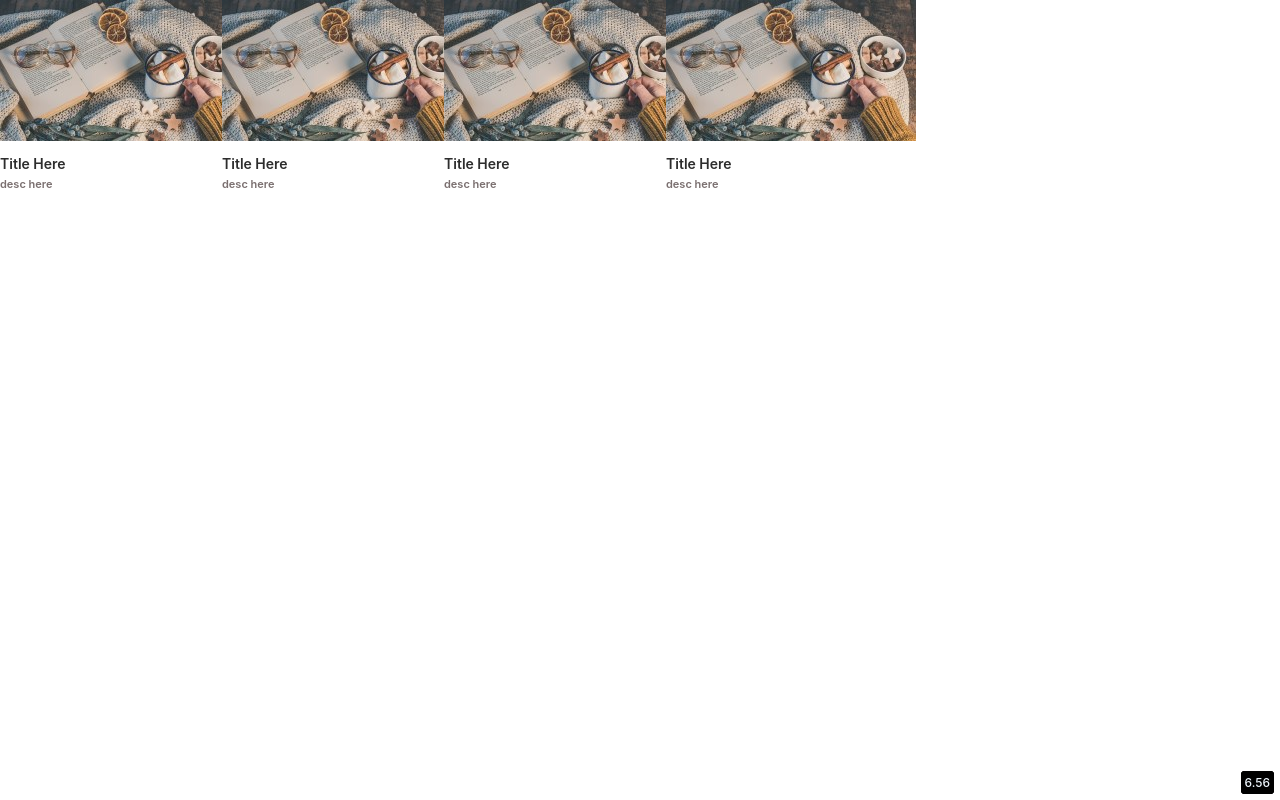
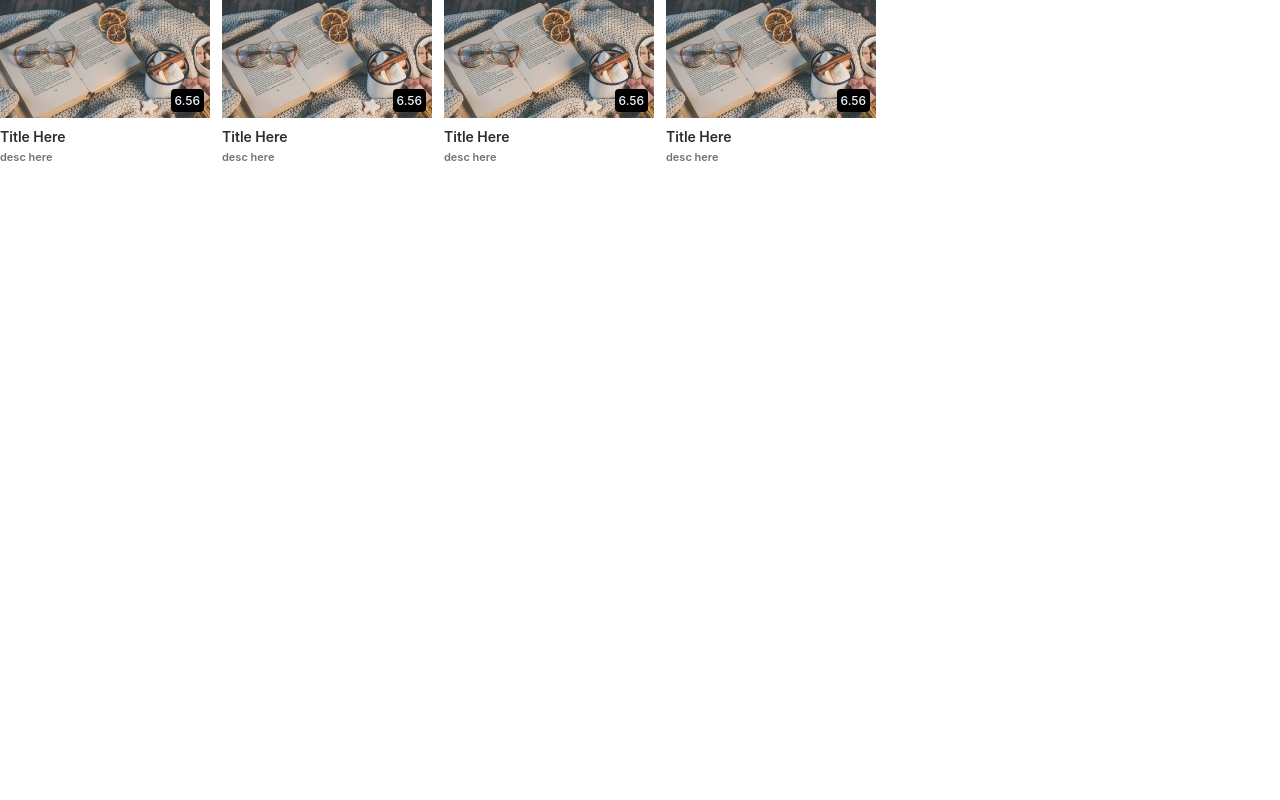
Before and after one commit to meidaandini/my-project1, a React (Create React App) app: page / in a window 1280 px wide. Built offline with nearby package versions, Linux system fonts and the light colour scheme.

Commit message:
memperbaiki css YouTubecomp

```diff
--- a/src/component/YouTube/YouTubecomp.css
+++ b/src/component/YouTube/YouTubecomp.css
@@ -5,8 +5,13 @@
     margin-right: 12px;
 }
 
+
+
 .img-thumb {
-    width: 10%;
+    width: 100%;
+    height: 118px;
+    overflow: hidden;
+    position: relative;
 }
 
 p.time {
```
